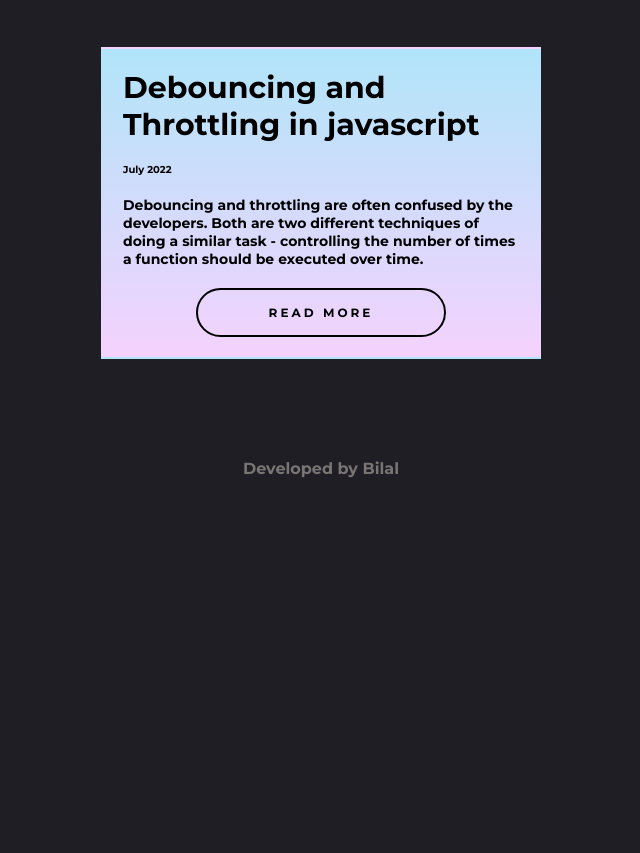
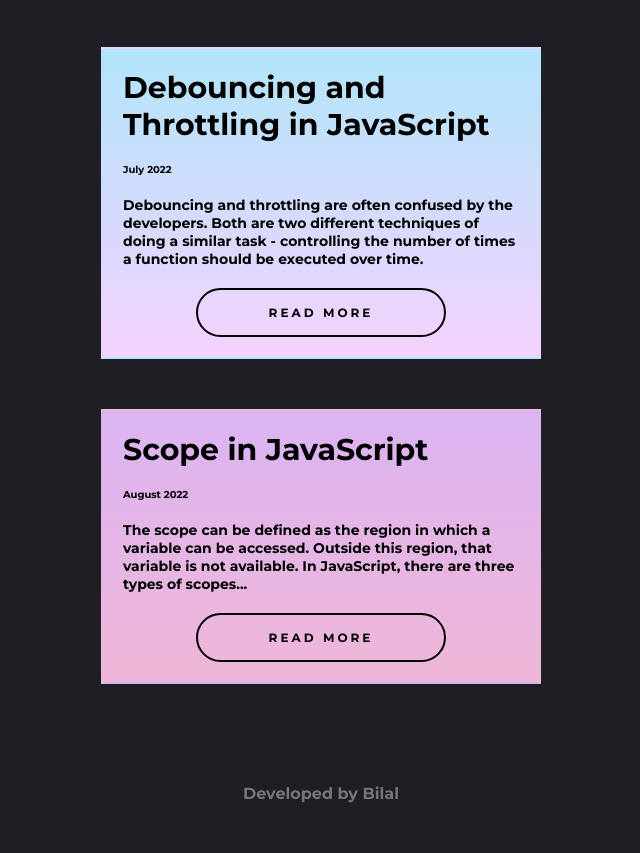
Before and after one commit to bilal-23/mark3-4-5-Portfolio, a website: page blogs.html in a window 1280 px wide. Shown: the part 513-1366 px from the top of the page, without its empty margins (319-959 px from the left). Before the commit the page ends 1041 px from the top, so only its background shows below. Drawn offline with Linux system fonts and the light colour scheme.

Commit message:
New Blog Added

```diff
--- a/blogs.html
+++ b/blogs.html
@@ -49,7 +49,7 @@
       <!-- Blogs card ends-->
       <!-- Blogs card start-->
       <div class="blog-card">
-        <p class="blog-heading">Debouncing and Throttling in javascript</p>
+        <p class="blog-heading">Debouncing and Throttling in JavaScript</p>
         <p class="bold date">July 2022</p>
         <p class="blog-description">
           Debouncing and throttling are often confused by the developers. Both
@@ -64,6 +64,23 @@
         >
       </div>
       <!-- Blogs card ends-->
+      <!-- Blogs card start-->
+      <div class="blog-card">
+        <p class="blog-heading">Scope in JavaScript</p>
+        <p class="bold date">August 2022</p>
+        <p class="blog-description">
+          The scope can be defined as the region in which a variable can be
+          accessed. Outside this region, that variable is not available. In
+          JavaScript, there are three types of scopes...
+        </p>
+        <a
+          href="https://bilalmansuri.hashnode.dev/scope-in-javascript"
+          target="_blank"
+          class="button blog-btn"
+          >Read More</a
+        >
+      </div>
+      <!-- Blogs card ends-->
     </div>
     <footer class="footer">Developed by Bilal</footer>
   </body>
```
